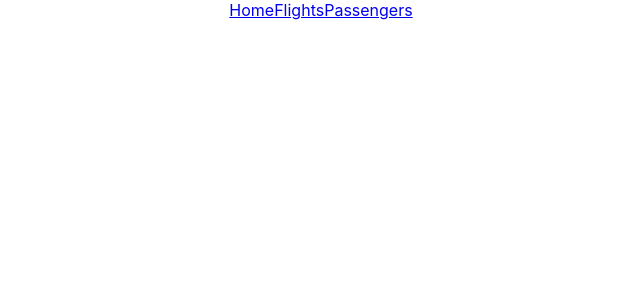
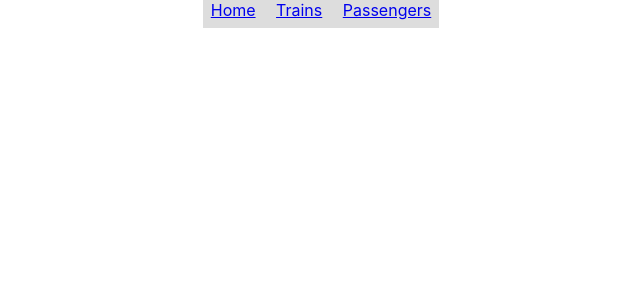
Before and after one commit to sscraig2015/train-station-organizer, a React (Create React App) app in the folder client/: page / in a window 1280 px wide. Shown: the top 300 px of the page, without its empty margins (319-959 px from the left). Built offline with nearby package versions, Linux system fonts and the light colour scheme.

Commit message:
first fetch request

```diff
--- a/client/src/App.css
+++ b/client/src/App.css
@@ -42,3 +42,15 @@
   margin: auto;
   text-align: center;
 }
+
+.navBar ul{
+  list-style-type: none;
+  margin: 0;
+  padding: 0;
+}
+
+.navBar li{
+  display: inline;
+  padding: 8px;
+  background-color: #dddddd;
+}
--- a/client/src/App.js
+++ b/client/src/App.js
@@ -1,16 +1,19 @@
 import React from "react"
 import NavBar from "./components/NavBar";
 import {  Routes, Route } from "react-router-dom";
-import Flights from "./pages/Flights";
+import Trains from "./pages/Trains";
 
 
 
 function App() {
+
+
+
   return (
-      <div class= "content">
+      <div className= "content">
         <NavBar />
         <Routes>
-          <Route path= '/flights' element={ <Flights/> } />
+          <Route path= '/trains' element={ <Trains  /> } />
         </Routes>
       </div>
   )
--- a/client/src/components/NavBar.js
+++ b/client/src/components/NavBar.js
@@ -5,10 +5,12 @@ function NavBar() {
 
 
   return (
-    <div>
-      <NavLink to = '/'>Home</NavLink>
-      <NavLink to = '/flights'>Flights</NavLink>
-      <NavLink to = '/passengers'>Passengers</NavLink>
+    <div className = "navBar">
+      <ul>
+        <li> <NavLink to = '/'>Home</NavLink> </li>
+        <li> <NavLink to = '/trains'>Trains</NavLink> </li>
+        <li> <NavLink to = '/passengers'>Passengers</NavLink> </li>
+      </ul>
     </div>
   );
 }
--- a/client/src/pages/Flights.js
+++ /dev/null
@@ -1,9 +0,0 @@
-import React from 'react'
-
-const Flights = () => {
-  return (
-    <div>Route Working</div>
-  )
-}
-
-export default Flights
--- /dev/null
+++ b/client/src/pages/Trains.js
@@ -0,0 +1,24 @@
+import React, { useEffect, useState } from 'react'
+
+function Trains() {
+
+  const [trains, setTrains] = useState([])
+
+  useEffect(() => {
+    fetch('/trains')
+      .then(resp => resp.json())
+      .then(data => setTrains(data))
+  }, [])
+
+
+  return (
+    <div>
+      <ul>
+        { trains.map( (train) =>
+        <li key={train.id}>{train.number}</li>)}
+      </ul>
+    </div>
+  )
+}
+
+export default Trains
```
